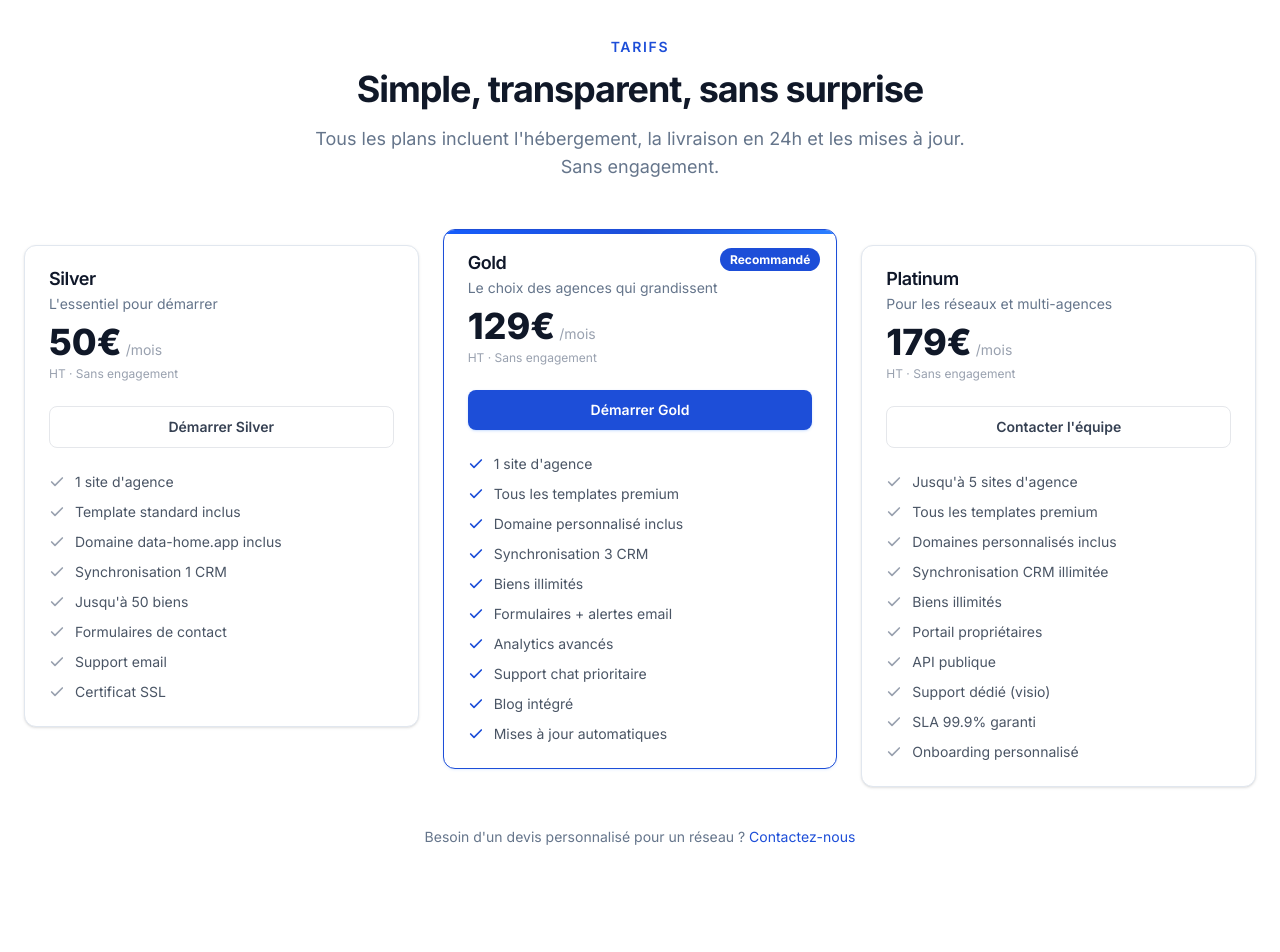
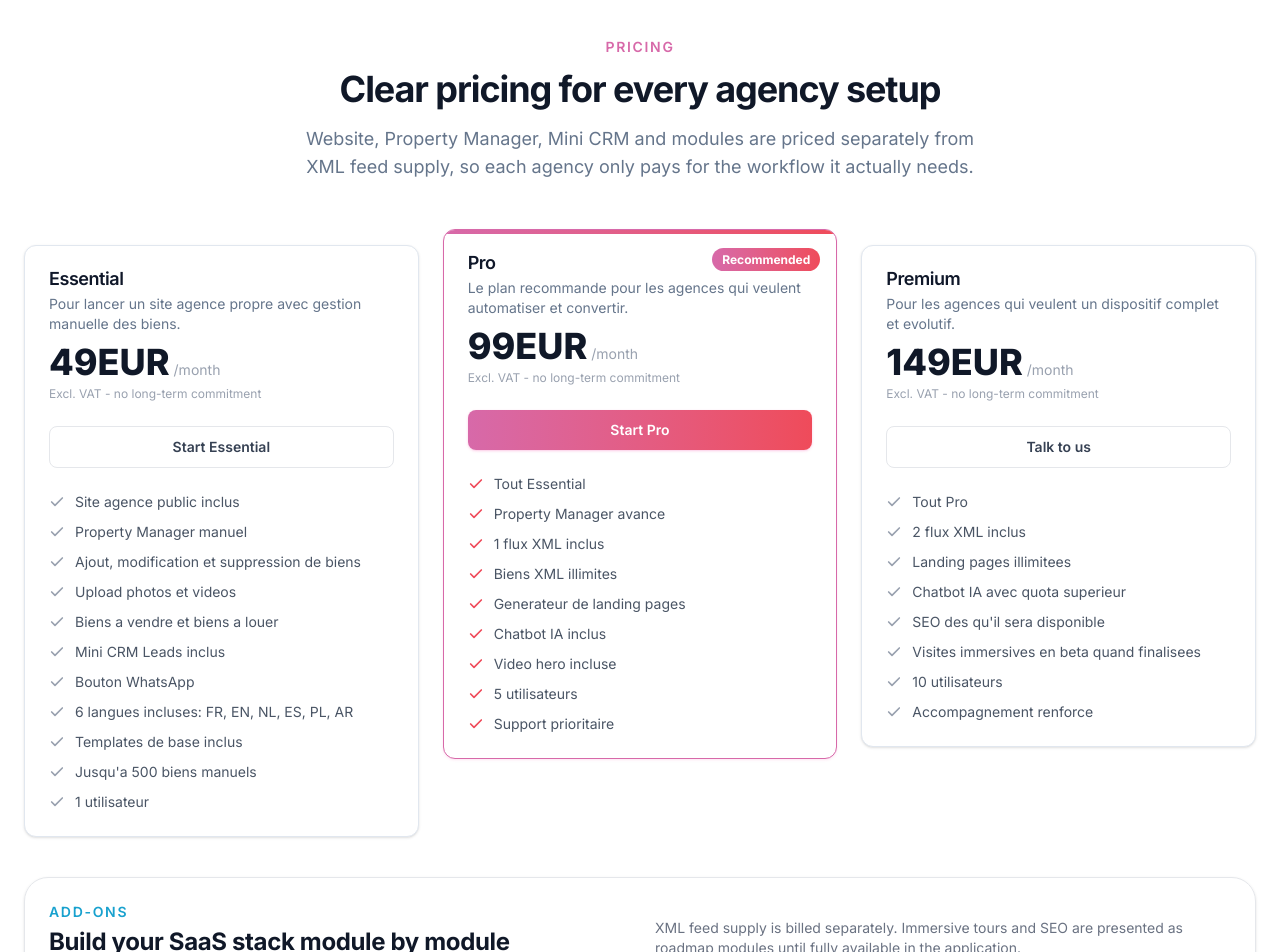
Before and after one commit to allo-les-anges/data-home-light-landing, a Next.js app in the folder datahome-landing/: page / in a window 1280 px wide. Shown: the part 5460-6412 px from the top of the page. Built offline with nearby package versions, Linux system fonts and the light colour scheme; no server answers.

Commit message:
Update landing pricing grid

```diff
--- a/datahome-landing/components/sections/Pricing.tsx
+++ b/datahome-landing/components/sections/Pricing.tsx
@@ -1,78 +1,86 @@
 "use client"
 
 import { motion } from "framer-motion"
-import { Check } from "lucide-react"
-import { Card, CardContent, CardHeader, CardTitle, CardDescription } from "@/components/ui/card"
-import { staggerContainer, staggerItem, fadeInUp } from "@/lib/variants"
+import { Check, Plus } from "lucide-react"
+import { Card, CardContent, CardDescription, CardHeader, CardTitle } from "@/components/ui/card"
+import { fadeInUp, staggerContainer, staggerItem } from "@/lib/variants"
 
 const plans = [
   {
-    name: "Silver",
-    price: 50,
-    description: "L'essentiel pour démarrer",
+    name: "Essential",
+    price: 49,
+    description: "Pour lancer un site agence propre avec gestion manuelle des biens.",
     featured: false,
     features: [
-      "1 site d'agence",
-      "Template standard inclus",
-      "Domaine data-home.app inclus",
-      "Synchronisation 1 CRM",
-      "Jusqu'à 50 biens",
-      "Formulaires de contact",
-      "Support email",
-      "Certificat SSL",
+      "Site agence public inclus",
+      "Property Manager manuel",
+      "Ajout, modification et suppression de biens",
+      "Upload photos et videos",
+      "Biens a vendre et biens a louer",
+      "Mini CRM Leads inclus",
+      "Bouton WhatsApp",
+      "6 langues incluses: FR, EN, NL, ES, PL, AR",
+      "Templates de base inclus",
+      "Jusqu'a 500 biens manuels",
+      "1 utilisateur",
     ],
-    cta: "Démarrer Silver",
-    ctaHref: "#",
+    cta: "Start Essential",
+    ctaHref: "#contact",
   },
   {
-    name: "Gold",
-    price: 129,
-    description: "Le choix des agences qui grandissent",
+    name: "Pro",
+    price: 99,
+    description: "Le plan recommande pour les agences qui veulent automatiser et convertir.",
     featured: true,
     features: [
-      "1 site d'agence",
-      "Tous les templates premium",
-      "Domaine personnalisé inclus",
-      "Synchronisation 3 CRM",
-      "Biens illimités",
-      "Formulaires + alertes email",
-      "Analytics avancés",
-      "Support chat prioritaire",
-      "Blog intégré",
-      "Mises à jour automatiques",
+      "Tout Essential",
+      "Property Manager avance",
+      "1 flux XML inclus",
+      "Biens XML illimites",
+      "Generateur de landing pages",
+      "Chatbot IA inclus",
+      "Video hero incluse",
+      "5 utilisateurs",
+      "Support prioritaire",
     ],
-    cta: "Démarrer Gold",
-    ctaHref: "#",
+    cta: "Start Pro",
+    ctaHref: "#contact",
   },
   {
-    name: "Platinum",
-    price: 179,
-    description: "Pour les réseaux et multi-agences",
+    name: "Premium",
+    price: 149,
+    description: "Pour les agences qui veulent un dispositif complet et evolutif.",
     featured: false,
     features: [
-      "Jusqu'à 5 sites d'agence",
-      "Tous les templates premium",
-      "Domaines personnalisés inclus",
-      "Synchronisation CRM illimitée",
-      "Biens illimités",
-      "Portail propriétaires",
-      "API publique",
-      "Support dédié (visio)",
-      "SLA 99.9% garanti",
-      "Onboarding personnalisé",
+      "Tout Pro",
+      "2 flux XML inclus",
+      "Landing pages illimitees",
+      "Chatbot IA avec quota superieur",
+      "SEO des qu'il sera disponible",
+      "Visites immersives en beta quand finalisees",
+      "10 utilisateurs",
+      "Accompagnement renforce",
     ],
-    cta: "Contacter l'équipe",
-    ctaHref: "#",
+    cta: "Talk to us",
+    ctaHref: "#contact",
   },
+]
+
+const addons = [
+  { name: "Flux XML supplementaire", price: "50 EUR / mois", detail: "Pour connecter un flux immobilier additionnel." },
+  { name: "Chatbot IA seul", price: "39 EUR / mois", detail: "Qualification automatique et lien avec le Mini CRM." },
+  { name: "Generateur de landing pages seul", price: "49 EUR / mois", detail: "Pages dediees pour biens, projets ou developpements." },
+  { name: "Video hero", price: "9 EUR / mois", detail: "Remplace l'image hero par une video sur la homepage." },
+  { name: "Langue supplementaire", price: "2 EUR / mois", detail: "Apres les 6 langues incluses." },
+  { name: "Templates premium", price: "390-790 EUR", detail: "Achat ponctuel selon le template choisi." },
 ]
 
 export function Pricing() {
   return (
     <section id="pricing" className="py-24 md:py-32">
       <div className="mx-auto max-w-7xl px-6">
-        {/* Header */}
         <motion.div
-          className="mx-auto max-w-2xl text-center mb-16"
+          className="mx-auto mb-16 max-w-3xl text-center"
           initial="hidden"
           whileInView="visible"
           viewport={{ once: true, margin: "-60px" }}
@@ -80,62 +88,53 @@ export function Pricing() {
           <motion.p
             variants={fadeInUp}
             custom={0}
-            className="text-sm font-semibold uppercase tracking-[0.12em] text-[#1d4ed8] mb-3"
+            className="mb-3 text-sm font-semibold uppercase tracking-[0.12em] text-[#D769A9]"
           >
-            Tarifs
+            Pricing
           </motion.p>
-          <motion.h2
-            variants={fadeInUp}
-            custom={1}
-            className="text-4xl font-bold text-gray-900 dark:text-white mb-4"
-          >
-            Simple, transparent, sans surprise
+          <motion.h2 variants={fadeInUp} custom={1} className="mb-4 text-4xl font-bold text-gray-900 dark:text-white">
+            Clear pricing for every agency setup
           </motion.h2>
           <motion.p
             variants={fadeInUp}
             custom={2}
-            className="text-lg text-[hsl(var(--muted-foreground))] max-w-2xl mx-auto text-center"
+            className="mx-auto max-w-2xl text-center text-lg text-[hsl(var(--muted-foreground))]"
           >
-            Tous les plans incluent l&apos;hébergement, la livraison en 24h et les mises à jour. Sans engagement.
+            Website, Property Manager, Mini CRM and modules are priced separately from XML feed supply, so each agency
+            only pays for the workflow it actually needs.
           </motion.p>
         </motion.div>
 
-        {/* Cards — stagger + hover */}
         <motion.div
-          className="grid gap-6 md:grid-cols-3 items-start"
+          className="grid items-start gap-6 md:grid-cols-3"
           variants={staggerContainer}
           initial="hidden"
           whileInView="visible"
           viewport={{ once: true, margin: "-40px" }}
         >
-          {plans.map((plan, i) => (
+          {plans.map((plan) => (
             <motion.div
               key={plan.name}
               variants={staggerItem}
-              whileHover={
-                plan.featured
-                  ? { y: -6, scale: 1.01, transition: { duration: 0.22, ease: "easeOut" } }
-                  : { y: -4, scale: 1.02, transition: { duration: 0.22, ease: "easeOut" } }
-              }
+              whileHover={{ y: -6, scale: 1.01, transition: { duration: 0.22, ease: "easeOut" } }}
               className={plan.featured ? "md:-mt-4" : ""}
             >
               <Card
                 className={`relative overflow-hidden transition-shadow hover:shadow-xl ${
                   plan.featured
-                    ? "border-[#1d4ed8] shadow-lg shadow-blue-500/10 dark:shadow-blue-500/5"
+                    ? "border-[#D769A9] shadow-lg shadow-pink-500/10"
                     : "hover:shadow-gray-200/50 dark:hover:shadow-gray-900/50"
                 }`}
               >
                 {plan.featured && (
-                  <div className="absolute top-0 left-0 right-0 h-1 bg-gradient-to-r from-blue-600 via-[#1d4ed8] to-blue-500" />
-                )}
-
-                {plan.featured && (
-                  <div className="absolute top-4 right-4">
-                    <span className="rounded-full bg-[#1d4ed8] px-2.5 py-1 text-xs font-bold text-white">
-                      Recommandé
-                    </span>
-                  </div>
+                  <>
+                    <div className="absolute inset-x-0 top-0 h-1 bg-gradient-to-r from-[#D769A9] to-[#EF4B5A]" />
+                    <div className="absolute right-4 top-4">
+                      <span className="rounded-full bg-gradient-to-r from-[#D769A9] to-[#EF4B5A] px-2.5 py-1 text-xs font-bold text-white">
+                        Recommended
+                      </span>
+                    </div>
+                  </>
                 )}
 
                 <CardHeader className="pb-2">
@@ -144,33 +143,30 @@ export function Pricing() {
                 </CardHeader>
 
                 <CardContent>
-                  {/* Price */}
                   <div className="mb-6">
                     <div className="flex items-baseline gap-1">
-                      <span className="text-4xl font-extrabold text-gray-900 dark:text-white">{plan.price}€</span>
-                      <span className="text-sm text-gray-400 dark:text-gray-500">/mois</span>
+                      <span className="text-4xl font-extrabold text-gray-900 dark:text-white">{plan.price}EUR</span>
+                      <span className="text-sm text-gray-400 dark:text-gray-500">/month</span>
                     </div>
-                    <p className="mt-1 text-xs text-gray-400">HT · Sans engagement</p>
+                    <p className="mt-1 text-xs text-gray-400">Excl. VAT - no long-term commitment</p>
                   </div>
 
-                  {/* CTA */}
                   <a
                     href={plan.ctaHref}
                     className={`block w-full rounded-lg py-2.5 text-center text-sm font-semibold transition-all ${
                       plan.featured
-                        ? "bg-[#1d4ed8] text-white hover:bg-[#1e40af] shadow-sm shadow-blue-500/20"
-                        : "border border-gray-200 dark:border-gray-700 text-gray-700 dark:text-gray-300 hover:border-[#1d4ed8] hover:text-[#1d4ed8]"
+                        ? "bg-gradient-to-r from-[#D769A9] to-[#EF4B5A] text-white shadow-sm shadow-pink-500/20"
+                        : "border border-gray-200 text-gray-700 hover:border-[#D769A9] hover:text-[#D769A9] dark:border-gray-700 dark:text-gray-300"
                     }`}
                   >
                     {plan.cta}
                   </a>
 
-                  {/* Features */}
                   <ul className="mt-6 space-y-2.5">
                     {plan.features.map((feature) => (
                       <li key={feature} className="flex items-start gap-2.5 text-sm">
                         <Check
-                          className={`mt-0.5 h-4 w-4 shrink-0 ${plan.featured ? "text-[#1d4ed8]" : "text-gray-400 dark:text-neutral-600"}`}
+                          className={`mt-0.5 h-4 w-4 shrink-0 ${plan.featured ? "text-[#EF4B5A]" : "text-gray-400 dark:text-neutral-600"}`}
                           strokeWidth={2.5}
                         />
                         <span className="text-gray-600 dark:text-neutral-400">{feature}</span>
@@ -183,6 +179,40 @@ export function Pricing() {
           ))}
         </motion.div>
 
+        <motion.div
+          initial={{ opacity: 0, y: 18 }}
+          whileInView={{ opacity: 1, y: 0 }}
+          viewport={{ once: true }}
+          transition={{ delay: 0.25 }}
+          className="mt-10 rounded-3xl border border-gray-200 bg-white/80 p-6 shadow-sm dark:border-white/10 dark:bg-white/5"
+        >
+          <div className="mb-5 flex flex-col gap-2 md:flex-row md:items-end md:justify-between">
+            <div>
+              <p className="text-sm font-semibold uppercase tracking-[0.12em] text-[#18A1CE]">Add-ons</p>
+              <h3 className="mt-1 text-2xl font-bold text-gray-900 dark:text-white">Build your SaaS stack module by module</h3>
+            </div>
+            <p className="max-w-xl text-sm text-gray-500 dark:text-neutral-400">
+              XML feed supply is billed separately. Immersive tours and SEO are presented as roadmap modules until fully
+              available in the application.
+            </p>
+          </div>
+
+          <div className="grid gap-3 md:grid-cols-2 lg:grid-cols-3">
+            {addons.map((addon) => (
+              <div key={addon.name} className="rounded-2xl border border-gray-100 bg-white p-4 dark:border-white/10 dark:bg-black/20">
+                <div className="mb-3 flex items-center gap-2">
+                  <span className="flex h-8 w-8 items-center justify-center rounded-full bg-gradient-to-br from-[#18A1CE] to-[#D769A9] text-white">
+                    <Plus className="h-4 w-4" />
+                  </span>
+                  <p className="text-sm font-semibold text-gray-900 dark:text-white">{addon.name}</p>
+                </div>
+                <p className="text-lg font-bold text-gray-900 dark:text-white">{addon.price}</p>
+                <p className="mt-1 text-sm text-gray-500 dark:text-neutral-400">{addon.detail}</p>
+              </div>
+            ))}
+          </div>
+        </motion.div>
+
         <motion.p
           initial={{ opacity: 0 }}
           whileInView={{ opacity: 1 }}
@@ -190,10 +220,11 @@ export function Pricing() {
           transition={{ delay: 0.4 }}
           className="mt-10 text-center text-sm text-[hsl(var(--muted-foreground))]"
         >
-          Besoin d&apos;un devis personnalisé pour un réseau ?{" "}
-          <a href="#" className="text-[#1d4ed8] underline-offset-2 hover:underline">
-            Contactez-nous
+          Need a custom offer for a network, several XML suppliers or a white-label rollout?{" "}
+          <a href="#contact" className="text-[#D769A9] underline-offset-2 hover:underline">
+            Contact us
           </a>
+          .
         </motion.p>
       </div>
     </section>
```
